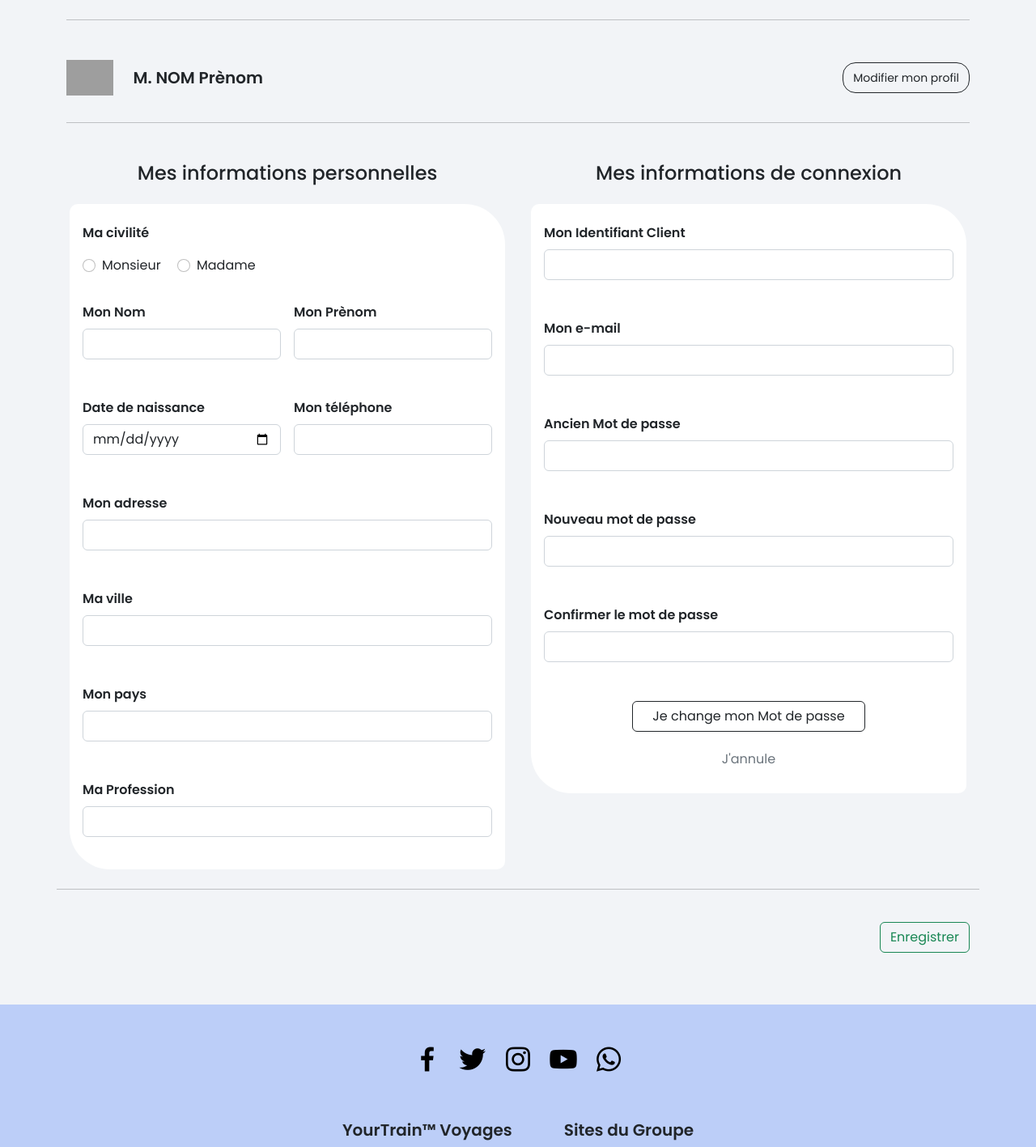
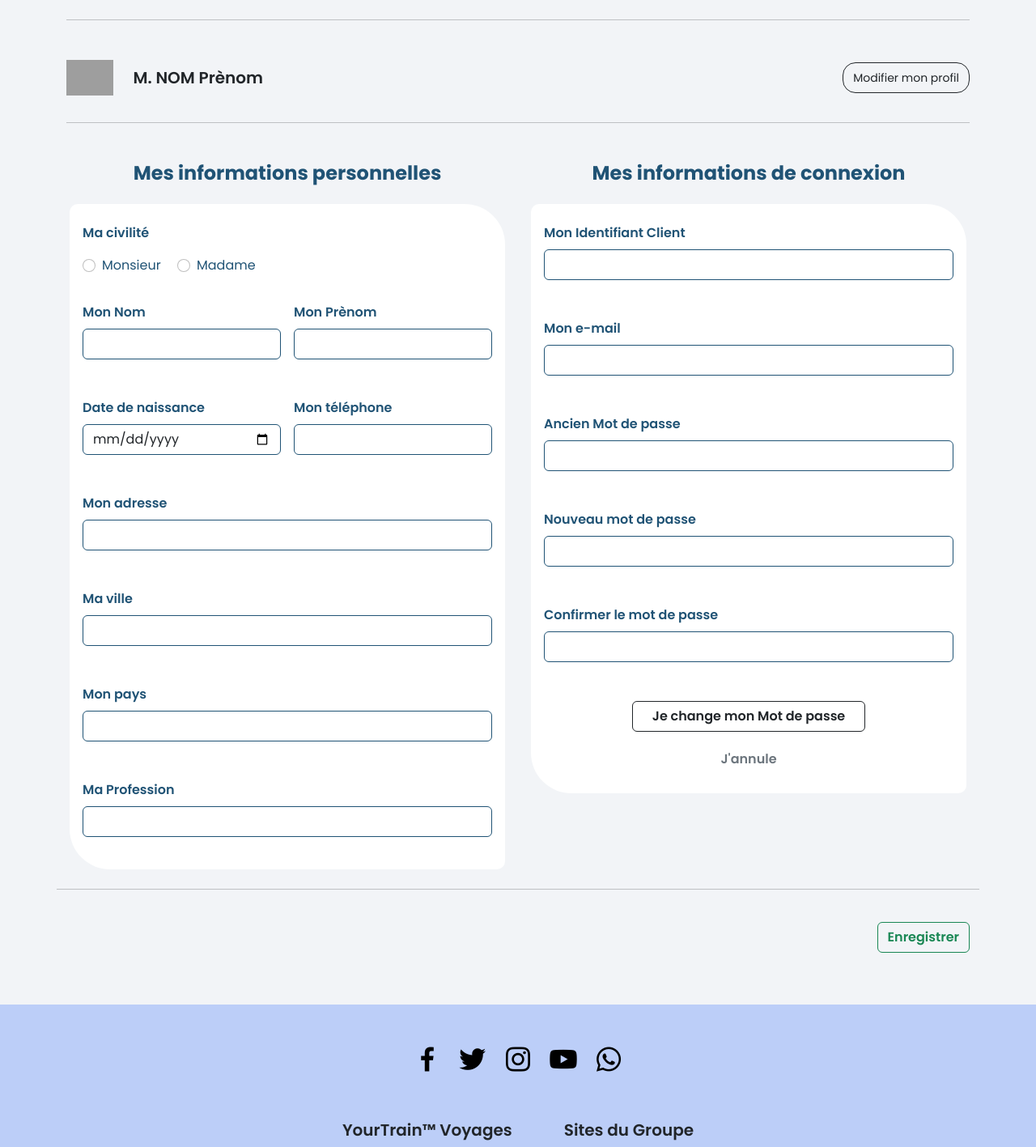
Before and after one commit to elhathoute/YouTrain, a PHP site: page /editProfile.php in a window 1280 px wide. Shown: the part 169-1586 px from the top of the page at 81% size. Run offline with PHP 8.4, Linux system fonts and the light colour scheme; some libraries are stand-ins or nearby versions; grey boxes are pictures that could not be loaded.

```diff
--- a/Projet/editProfile.php
+++ b/Projet/editProfile.php
@@ -8,13 +8,13 @@
 </head>
 <body>
     <?php
-    include("./navbar.php");
+    require("navbar.php");
     ?>
     <section>
     <div class="container pt-5">
         <div class="d-flex justify-content-between pt-3">
             <div>
-               <h3 class="fw-semibold" style="">Mon profil</h3>
+               <h3 class="fw-semibold">Mon profil</h3>
             </div>
             <div>
                 <button type="button" class="btn btn-outline-danger rounded-4"> <span class="fw-bold" style=" font-size: 14px;">Se déconnecter</span> </button>
@@ -36,93 +36,93 @@
     <div class="row ">
         <div class="col-md-6">
             <div class="text-center my-4">
-                <h4>Mes informations personnelles</h4>
+                <h4 class="fw-bold" style="color:rgb(32, 83, 117);">Mes informations personnelles</h4>
             </div>
 
-            <form action="" method="post" class="bg-white mx-1 px-3 py-3" style="border-radius: 10px 50px;">
+            <form action="" method="post" class=" mx-1 px-3 py-3 bg-white" style="border-radius: 10px 50px;">
                 <div class="mt-2">
-                    <p class="fw-normal text-dark fw-semibold">Ma civilité</p>
+                    <p class="fw-normal fw-semibold" style="color:rgb(32, 83, 117);">Ma civilité</p>
                 </div>
                 <div class="form-check form-check-inline">
                     <input class="form-check-input" type="radio" name="inlineRadioOptions" id="inlineRadio1" value="option1">
-                    <label class="form-check-label" for="inlineRadio1">Monsieur</label>
+                    <label class="form-check-label" for="inlineRadio1" style="color:rgb(32, 83, 117);">Monsieur</label>
                 </div>
                 <div class="form-check form-check-inline">
                     <input class="form-check-input" type="radio" name="inlineRadioOptions" id="inlineRadio2" value="option2">
-                    <label class="form-check-label" for="inlineRadio2">Madame</label>
+                    <label class="form-check-label" for="inlineRadio2" style="color:rgb(32, 83, 117);">Madame</label>
                 </div>
                 <div class="row g-3">
                     <div class="col-md-6 mt-5">
-                        <label for="nom" class="form-label fw-semibold">Mon Nom</label>
-                        <input type="text" class="form-control" id="nom">
+                        <label for="nom" class="form-label fw-semibold" style="color:rgb(32, 83, 117);">Mon Nom</label>
+                        <input type="text" class="form-control" id="nom"  style="border-color:rgb(32, 83, 117);">
                     </div>
                     <div class="col-md-6 mt-5">
-                        <label for="prenom" class="form-label fw-semibold">Mon Prènom</label>
-                        <input type="text" class="form-control" id="prenom">
+                        <label for="prenom" class="form-label fw-semibold" style="color:rgb(32, 83, 117);">Mon Prènom</label>
+                        <input type="text" class="form-control" id="prenom"  style="border-color:rgb(32, 83, 117);">
                     </div>
                     <div class="col-md-6 mt-5">
-                        <label for="date" class="form-label fw-semibold">Date de naissance</label>
-                        <input type="date" class="form-control" id="date">
+                        <label for="date" class="form-label fw-semibold" style="color:rgb(32, 83, 117);">Date de naissance</label>
+                        <input type="date" class="form-control" id="date"  style="border-color:rgb(32, 83, 117);">
                     </div>
                     <div class="col-md-6 mt-5">
-                        <label for="telephone" class="form-label fw-semibold">Mon téléphone</label>
-                        <input type="text" class="form-control" id="telephone">
+                        <label for="telephone" class="form-label fw-semibold" style="color:rgb(32, 83, 117);">Mon téléphone</label>
+                        <input type="text" class="form-control" id="telephone"  style="border-color:rgb(32, 83, 117);">
                     </div>
                     <div class="col-md-12 mt-5">
-                        <label for="Address" class="form-label fw-semibold">Mon adresse</label>
-                        <input type="text" class="form-control" id="Address">
+                        <label for="Address" class="form-label fw-semibold" style="color:rgb(32, 83, 117);">Mon adresse</label>
+                        <input type="text" class="form-control" id="Address" style="border-color:rgb(32, 83, 117);">
                     </div>
                     <div class="col-md-12 mt-5">
-                        <label for="inputAddress2" class="form-label fw-semibold">Ma ville</label>
-                        <input type="text" class="form-control" id="inputAddress2" pl>
+                        <label for="ville" class="form-label fw-semibold" style="color:rgb(32, 83, 117);">Ma ville</label>
+                        <input type="text" class="form-control" id="ville"  style="border-color:rgb(32, 83, 117);">
                     </div>
                     <div class="col-md-12 mt-5">
-                        <label for="inputCity" class="form-label fw-semibold">Mon pays</label>
-                        <input type="text" class="form-control" id="inputCity">
+                        <label for="pays" class="form-label fw-semibold" style="color:rgb(32, 83, 117);">Mon pays</label>
+                        <input type="text" class="form-control" id="pays"  style="border-color:rgb(32, 83, 117);">
                     </div>
                     <div class="col-md-12 mt-5 mb-4">
-                        <label for="inputCity" class="form-label fw-semibold">Ma Profession</label>
-                        <input type="text" class="form-control" id="inputCity">
+                        <label for="profession" class="form-label fw-semibold" style="color:rgb(32, 83, 117);">Ma Profession</label>
+                        <input type="text" class="form-control" id="profession"  style="border-color:rgb(32, 83, 117);">
                     </div>
             </form>
         </div>
     </div>
         <div class="col-md-6">
             <div class="text-center my-4">
-                <h4>Mes informations de connexion</h4>
+                <h4 class="fw-bold" style="color:rgb(32, 83, 117);">Mes informations de connexion</h4>
             </div>
             <form action="" method="post" class="bg-white mx-1 px-3 py-3" style="border-radius: 10px 50px;">
                 <div class="col-md-12 mt-2">
-                    <label for="identifiant" class="form-label fw-semibold">Mon Identifiant Client</label>
-                    <input type="text" class="form-control" id="identifiant">
+                    <label for="identifiant" class="form-label fw-semibold" style="color:rgb(32, 83, 117);">Mon Identifiant Client</label>
+                    <input type="text" class="form-control" id="identifiant"  style="border-color:rgb(32, 83, 117);">
                 </div>
                 <div class="col-md-12 mt-5">
-                    <label for="email" class="form-label fw-semibold">Mon e-mail</label>
-                    <input type="email" class="form-control" id="email">
+                    <label for="email" class="form-label fw-semibold" style="color:rgb(32, 83, 117);">Mon e-mail</label>
+                    <input type="email" class="form-control" id="email"  style="border-color:rgb(32, 83, 117);">
                 </div>
                 <div class="col-md-12 mt-5">
-                    <label for="email" class="form-label fw-semibold">Ancien Mot de passe</label>
-                    <input type="email" class="form-control" id="email">
+                    <label for="email" class="form-label fw-semibold" style="color:rgb(32, 83, 117);">Ancien Mot de passe</label>
+                    <input type="email" class="form-control" id="email"  style="border-color:rgb(32, 83, 117);">
                 </div>
                 <div class="col-md-12 mt-5">
-                    <label for="email" class="form-label fw-semibold">Nouveau mot de passe</label>
-                    <input type="email" class="form-control" id="email">
+                    <label for="email" class="form-label fw-semibold" style="color:rgb(32, 83, 117);">Nouveau mot de passe</label>
+                    <input type="email" class="form-control" id="email" style="border-color:rgb(32, 83, 117);">
                 </div>
                 <div class="col-md-12 mt-5">
-                    <label for="email" class="form-label fw-semibold">Confirmer le mot de passe</label>
-                    <input type="email" class="form-control" id="email">
+                    <label for="email" class="form-label fw-semibold" style="color:rgb(32, 83, 117);">Confirmer le mot de passe</label>
+                    <input type="email" class="form-control" id="email" style="border-color:rgb(32, 83, 117);">
                 </div>
                 <div class="col-md-12 mt-5 text-center">
-                    <button type="button" class="btn btn-outline-dark px-4">Je change mon Mot de passe</button>
+                    <button type="submit" class="btn btn-outline-dark px-4 fw-semibold">Je change mon Mot de passe</button>
                 </div>
                 <div class="col-md-12 mt-3 text-center">
-                    <button type="button" class="btn btn-outline-secondary px-5 mb-2 border-0">J'annule</button>
+                    <button type="submit" class="btn btn-outline-secondary px-5 mb-2 border-0 fw-semibold">J'annule</button>
                 </div>
             </form>
         </div>
         <hr class="my-4">
         <div class="text-end py-3">
-            <button type="button" class="btn btn-outline-success w-15 ">Enregistrer</button>
+            <button type="button" class="btn btn-outline-success w-15 fw-semibold">Enregistrer</button>
         </div>
     </div>
     </section>
--- a/Projet/footer.php
+++ b/Projet/footer.php
@@ -50,6 +50,4 @@
         </div>
     </footer>
 </body>
-<!-- JavaScript Bundle with Popper -->
-<script src="https://cdn.jsdelivr.net/npm/bootstrap@5.2.3/dist/js/bootstrap.bundle.min.js " integrity="sha384-kenU1KFdBIe4zVF0s0G1M5b4hcpxyD9F7jL+jjXkk+Q2h455rYXK/7HAuoJl+0I4 " crossorigin="anonymous "></script>
 </html>
```
